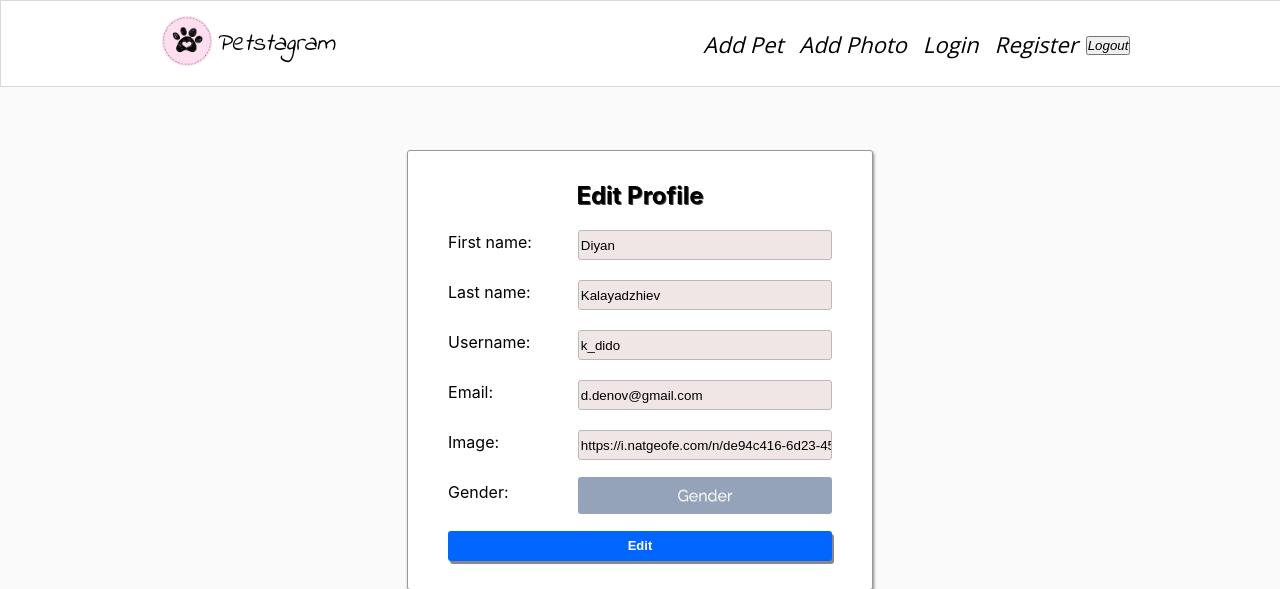
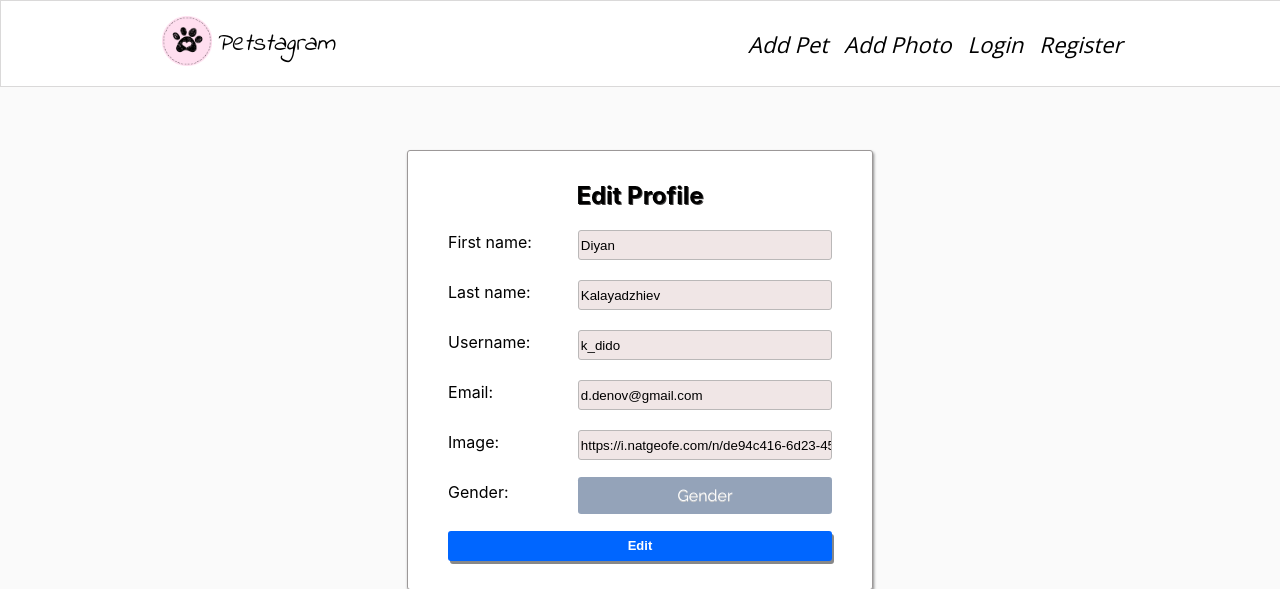
Before and after one commit to VeselinMar/Petstagram, a Django app: page /accounts/profile/1/edit/ in a window 1280 px wide. Shown: the top 589 px of the page. Run offline with Django 5.2, Linux system fonts and the light colour scheme.

Commit message:
improved dashboard and created additional styles

```diff
--- a/static/css/home.css
+++ b/static/css/home.css
@@ -448,3 +448,12 @@ div.footer {
 .footer a:hover {
     color: #ff0000;
 }
+
+.button {
+    background-color: #FFFFFF;
+    border: none;
+    font-size: 22px;
+    margin: 2.5px 0px 0px 8px;
+    padding: 0;
+    cursor: pointer;
+}
--- a/templates/base.html
+++ b/templates/base.html
@@ -45,6 +45,7 @@
                             <i>Add Photo</i>
                         </a>
                     </li>
+                    {% if not request.user.is_authenticated %}
                     <li class="nav-item">
 
                         <!-- Link to Login Page -->
@@ -52,6 +53,7 @@
                             <i>Login</i>
                         </a>
                     </li>
+
                     <li class="nav-item">
 
                         <!-- Link to Register Page -->
@@ -59,10 +61,22 @@
                             <i>Register</i>
                         </a>
                     </li>
+
+                    {% else %}
+                    <li class="nav-item">
+                        <!-- Link to Profile Page -->
+                        <a href="{% url 'profile-details' request.user.pk %}">
+                            <i>Profile</i>
+                        </a>
+                    </li>
+
+                        <li class="nav-item">
                     <form method="post" action="{% url 'logout' %}">
                         {% csrf_token %}
                         <button class="button" type="submit"><i>Logout</i></button>
                     </form>
+                        </li>
+                    {% endif %}
                 </ul>
 
             </div>
```
